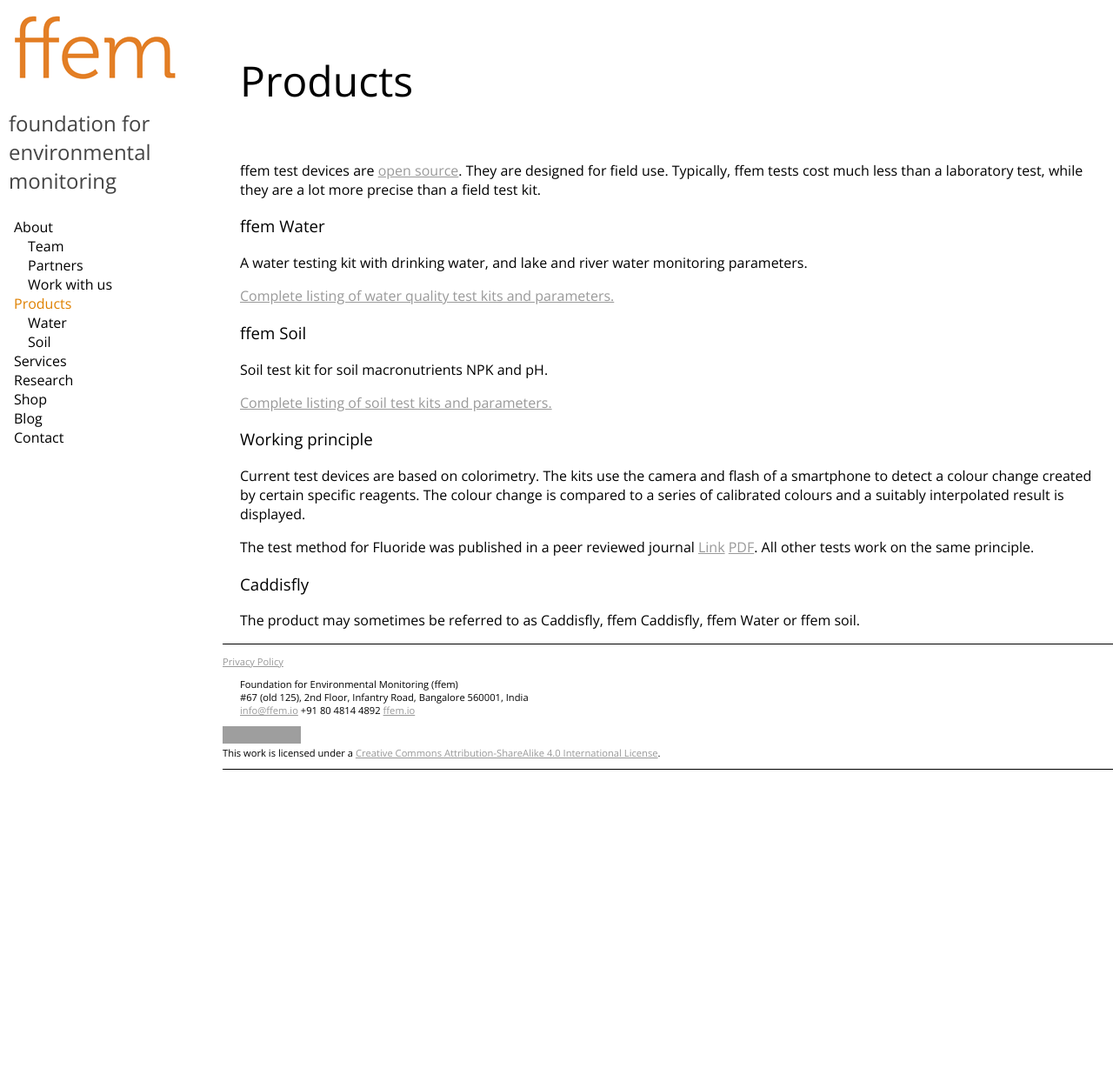
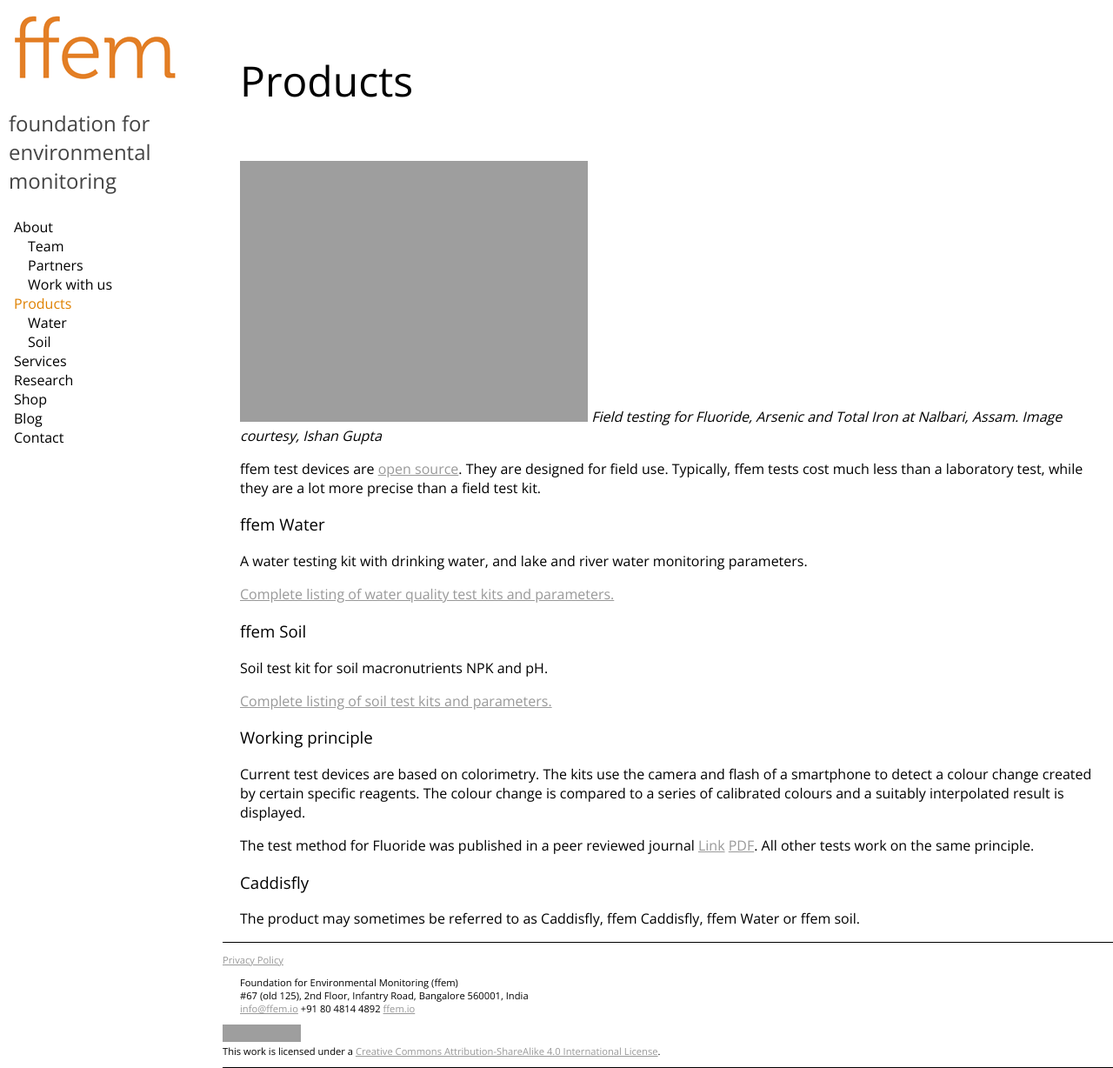
Before and after one commit to adraman/foundation-for-environmental-monitoring.github.io, a Jekyll site: the page built from _pages/products.md, in a window 1280 px wide and 1228 px high. Shown: the whole window at 87% size. Built offline with Jekyll 4.4.1, drawn with Linux system fonts in a browser that asks for light colours; grey boxes are pictures that could not be loaded.

Commit message:
added image to product page

```diff
--- a/_pages/products.md
+++ b/_pages/products.md
@@ -3,6 +3,8 @@ permalink: /products/
 title: Products
 layout: default
 ---
+<img src="{{ site.url }}/assets/images/FieldTesting6A.jpg" alt="Field testing in Assam">
+_Field testing for Fluoride, Arsenic and Total Iron at Nalbari, Assam. Image courtesy, Ishan Gupta_
 
 ffem test devices are [open source](http://github.com/foundation-for-environmental-monitoring). They are designed for field use. Typically, ffem tests cost much less than a laboratory test, while they are a lot more precise than a field test kit.
 
```
Also changed, not shown: 1 other file.
